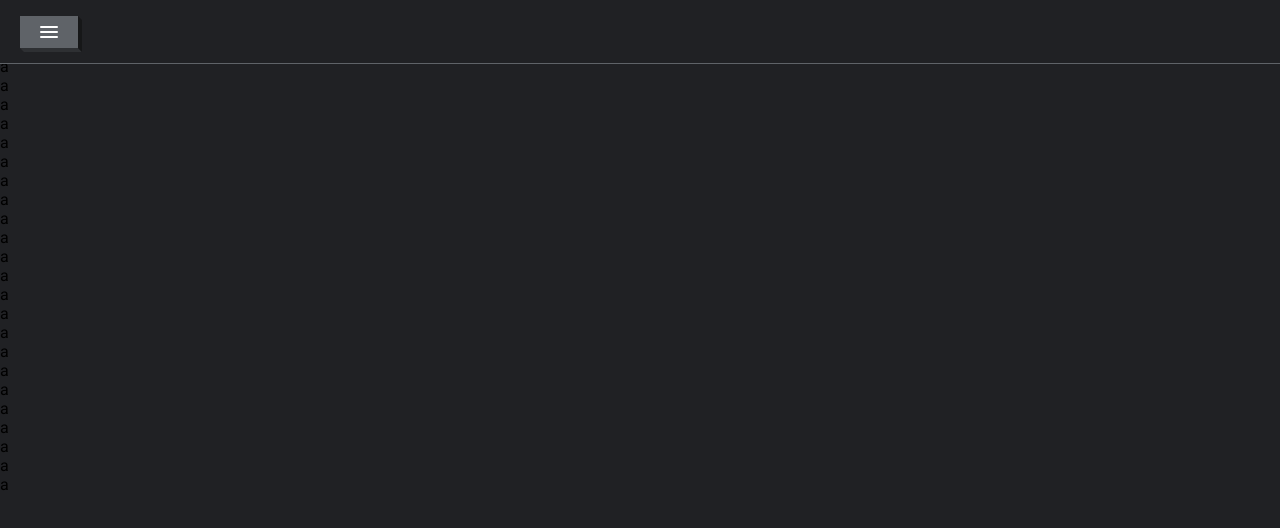
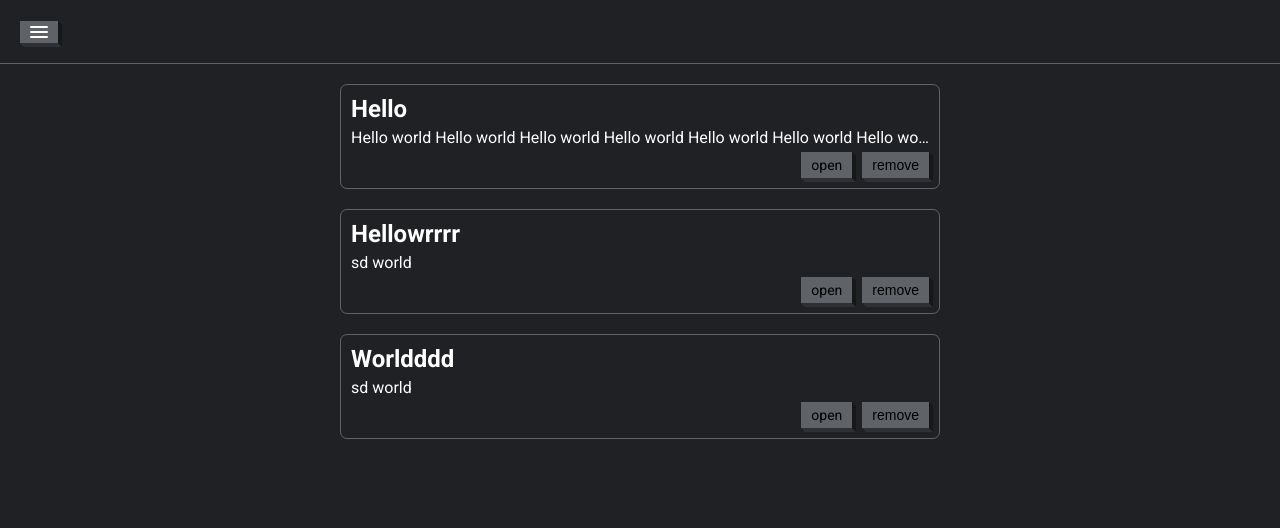
Before and after one commit to DzmitryRev/Note-app, a React (Create React App) app: page / in a window 1280 px wide. Shown: the top 528 px of the page. Built offline with nearby package versions, Linux system fonts and the light colour scheme.

Commit message:
feat: implement main page with mock data

```diff
--- a/package.json
+++ b/package.json
@@ -13,6 +13,7 @@
     "axios": "^1.2.0",
     "react": "^18.2.0",
     "react-dom": "^18.2.0",
+    "react-router-dom": "^6.4.4",
     "react-scripts": "5.0.1",
     "sass": "^1.56.1",
     "typescript": "^4.9.3",
--- a/src/App.tsx
+++ b/src/App.tsx
@@ -1,37 +1,19 @@
 import React from 'react';
+import { Route, Routes } from 'react-router-dom';
 import Header from './components/header/Header';
+import MainPage from './pages/main/MainPage';
+import NotePage from './pages/note/NotePage';
 
 function App() {
   return (
     <div>
       <Header />
-
-      <div>a</div>
-      <div>a</div>
-      <div>a</div>
-      <div>a</div>
-      <div>a</div>
-      <div>a</div>
-      <div>a</div>
-      <div>a</div>
-      <div>a</div>
-      <div>a</div>
-      <div>a</div>
-      <div>a</div>
-      <div>a</div>
-      <div>a</div>
-      <div>a</div>
-      <div>a</div>
-      <div>a</div>
-      <div>a</div>
-      <div>a</div>
-      <div>a</div>
-      <div>a</div>
-      <div>a</div>
-      <div>a</div>
-      <div>a</div>
-      <div>a</div>
-      <div>a</div>
+      <div className="container">
+        <Routes>
+          <Route path="/" element={<MainPage />} />
+          <Route path="/:id" element={<NotePage />} />
+        </Routes>
+      </div>
     </div>
   );
 }
--- a/src/components/button/button.scss
+++ b/src/components/button/button.scss
@@ -2,13 +2,10 @@
 
 .button {
     display: inline-block;
-    padding: 10px 20px;
+    padding: 5px 10px;
     position: relative;
-    vertical-align: middle;
-    font-family: "Rubik One", sans-serif;
-    text-decoration: none;
     font-size: 14px;
-    color: #fff;
+    color: #000;
     text-transform: lowercase;
     background-color: $light-gray;
 
@@ -35,18 +32,12 @@
     }
 
     &:active {
-        margin-left: 2px;
-        margin-top: 2px;
+        transform: translate(2px, 2px);
         &::before {
-            bottom: 0px;
             height: 0px;
-            left: 0px;
         }
-
         &::after {
-            right: 0px;
-            width: 0px;
-            bottom: 0px;
+            width: 0;
         }
     }
 }
--- /dev/null
+++ b/src/components/link/Link.tsx
@@ -0,0 +1,8 @@
+/* eslint-disable linebreak-style */
+import React, { PropsWithChildren } from 'react';
+import { Link, LinkProps } from 'react-router-dom';
+import '../button/button.scss';
+
+export default function ButtonLink({ to, children }: PropsWithChildren<LinkProps>) {
+  return <Link to={to} className="button">{children}</Link>;
+}
--- /dev/null
+++ b/src/components/note/Note.tsx
@@ -0,0 +1,25 @@
+/* eslint-disable linebreak-style */
+
+import React from 'react';
+import Button from '../button/Button';
+import ButtonLink from '../link/Link';
+import './note.scss';
+
+interface INoteProps {
+  id: number;
+  title: string;
+  description: string;
+}
+
+export default function Note({ title, description, id }: INoteProps) {
+  return (
+    <article className="note">
+      <h2 className="note__title">{title}</h2>
+      <p className="note__description">{description}</p>
+      <footer className="note__footer">
+        <ButtonLink to={`/${id}`}>open</ButtonLink>
+        <Button>remove</Button>
+      </footer>
+    </article>
+  );
+}
--- /dev/null
+++ b/src/components/note/note.scss
@@ -0,0 +1,32 @@
+@import "../../styles/vars";
+
+%ellipsisText {
+    overflow: hidden;
+    text-overflow: ellipsis;
+    white-space: nowrap;
+    cursor: default;
+    margin: 0 0 5px;
+}
+
+.note {
+    margin: 0 auto 20px;
+    padding: 10px;
+    max-width: 600px;
+    border: 1px solid $light-gray;
+    border-radius: 7px;
+    color: #fff;
+    &__description {
+        @extend %ellipsisText;
+        font-size: 16px;
+    }
+    &__title {
+        @extend %ellipsisText;
+        font-size: 24px;
+    }
+    &__footer {
+        display: grid;
+        grid-template-columns: repeat(2, auto);
+        grid-column-gap: 10px;
+        justify-content: end;
+    }
+}
--- a/src/index.tsx
+++ b/src/index.tsx
@@ -1,5 +1,6 @@
 import React from 'react';
 import ReactDOM from 'react-dom/client';
+import { BrowserRouter } from 'react-router-dom';
 import App from './App';
 import './styles/main.scss';
 import reportWebVitals from './reportWebVitals';
@@ -7,7 +8,9 @@ import reportWebVitals from './reportWebVitals';
 const root = ReactDOM.createRoot(document.getElementById('root') as HTMLElement);
 root.render(
   <React.StrictMode>
-    <App />
+    <BrowserRouter>
+      <App />
+    </BrowserRouter>
   </React.StrictMode>,
 );
 
--- /dev/null
+++ b/src/pages/main/MainPage.tsx
@@ -0,0 +1,31 @@
+import React from 'react';
+import Note from '../../components/note/Note';
+
+const notes = [
+  {
+    id: 1,
+    title: 'Hello',
+    description:
+      'Hello world Hello world Hello world Hello world Hello world Hello world Hello world Hello world Hello world Hello world Hello world Hello world Hello world Hello world Hello world Hello world Hello world Hello world Hello world Hello world Hello world Hello world Hello world Hello world Hello world Hello world Hello world Hello world Hello world Hello world Hello world Hello world Hello world Hello world Hello world Hello world Hello world Hello world Hello world Hello world Hello world Hello world Hello world Hello world Hello world Hello world Hello world Hello world Hello world Hello world Hello world Hello world Hello world Hello world Hello world Hello world Hello world Hello world Hello world Hello world Hello world Hello world Hello world Hello world Hello world Hello world ',
+  },
+  {
+    id: 2,
+    title: 'Hellowrrrr',
+    description: 'sd world',
+  },
+  {
+    id: 3,
+    title: 'Worldddd',
+    description: 'sd world',
+  },
+];
+
+export default function MainPage() {
+  return (
+    <div>
+      {notes.map((item) => (
+        <Note key={item.id} title={item.title} description={item.description} id={item.id} />
+      ))}
+    </div>
+  );
+}
--- /dev/null
+++ b/src/pages/note/NotePage.tsx
@@ -0,0 +1,5 @@
+import React from 'react';
+
+export default function NotePage() {
+  return <div>Note page</div>;
+}
--- a/src/styles/main.scss
+++ b/src/styles/main.scss
@@ -20,3 +20,12 @@ button {
     border: none;
     cursor: pointer;
 }
+
+a {
+    text-decoration: none;
+    font-family: inherit;
+}
+
+.container {
+    padding: 84px 10px 0;
+}
```
Also changed, not shown: 1 other file (tests, documents, lock files or other folders).
